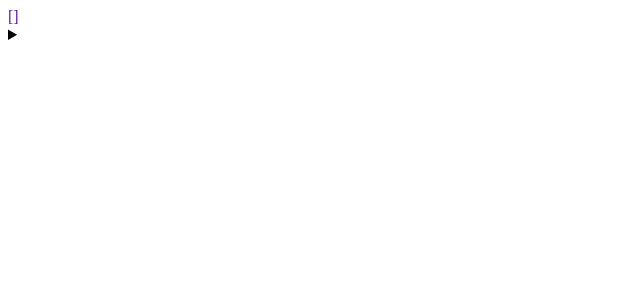
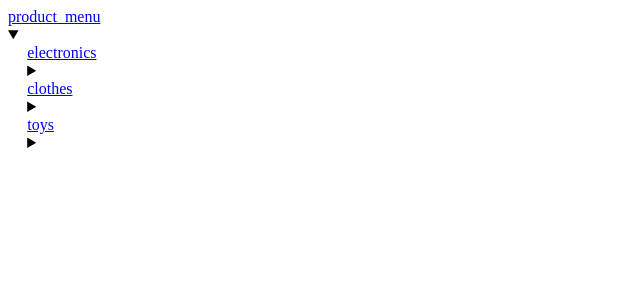
Before and after one commit to cMeIIIHo/gk_test, a Django app: page /some_app/2/ in a window 1280 px wide. Before the commit the part shown is almost empty. Shown: the top 300 px of the page, without its empty margins (0-640 px from the left). Run offline with Django 3.2, Linux system fonts and the light colour scheme; data comes from the database, SQL or seed files in the repository.

Commit message:
css - own file, checking 'elder_ids' in teplatetag function, apply this checks in menu_tree (open / close menus )

```diff
--- a/menus/templates/menus/menu_tree.html
+++ b/menus/templates/menus/menu_tree.html
@@ -1,13 +1,7 @@
-<style>
-    .menu_item {
-    padding-left: 1.2em;
-    }
-</style>
-
 {% load menus_extras %}
-<a href="{{ menu_item.get_absolute_url }}">{{ menu_item.get_elder_ids }}</a>
+<a href="{{ menu_item.explicit_url }}">{{ menu_item.name }}</a>
 {% if menu_item.children %}
-<details>
+<details {% if menu_item.id in unwrapped_menu_item_ids %} open {% endif %}>
     <summary>
 
     </summary>
--- a/menus/templatetags/menus_extras.py
+++ b/menus/templatetags/menus_extras.py
@@ -2,16 +2,32 @@ from django import template
 from django.shortcuts import get_object_or_404
 from menus.models import MenuItem
 from django.http import Http404
+from django.core.exceptions import ObjectDoesNotExist
+
+
 register = template.Library()
 
 
-@register.inclusion_tag('menus/menu_tree.html')
-def draw_menu(menu_name):
+
+@register.inclusion_tag('menus/menu_tree.html', takes_context=True)
+def draw_menu(context, menu_name):
     menu = get_object_or_404(MenuItem, name=menu_name)
-    return {'menu_item': menu}
+    local_context = {'menu_item': menu}
+    requested_url = context['request'].path
+    try:
+        active_menu_item = MenuItem.objects.get(explicit_url=requested_url)
+    except ObjectDoesNotExist:
+        pass
+    else:
+        unwrapped_menu_item_ids = active_menu_item.get_elder_ids() + [active_menu_item.id]
+        local_context['unwrapped_menu_item_ids'] = unwrapped_menu_item_ids
+    return local_context
 
 
-@register.inclusion_tag('menus/menu_tree.html')
-def draw_menu_item_children(menu_item_id):
+@register.inclusion_tag('menus/menu_tree.html', takes_context=True)
+def draw_menu_item_children(context, menu_item_id):
     menu_item = get_object_or_404(MenuItem, pk=menu_item_id)
-    return {'menu_item': menu_item}
+    local_context = {'menu_item': menu_item}
+    if 'unwrapped_menu_item_ids' in context:
+        local_context['unwrapped_menu_item_ids'] = context['unwrapped_menu_item_ids']
+    return local_context
--- /dev/null
+++ b/some_app/static/some_app/css/some_app.css
@@ -0,0 +1,3 @@
+.menu_item {
+padding-left: 1.2em;
+}
--- a/some_app/templates/some_app/index.html
+++ b/some_app/templates/some_app/index.html
@@ -1,9 +1,11 @@
 <!DOCTYPE html>
 <html lang="en">
 <head>
+    {% load staticfiles %}
     {% load menus_extras %}
     <meta charset="UTF-8">
     <title>Menu Item</title>
+    <link rel="stylesheet" type="text/css" href="{% static 'some_app/css/some_app.css' %}" />
 </head>
 <body>
 
```
